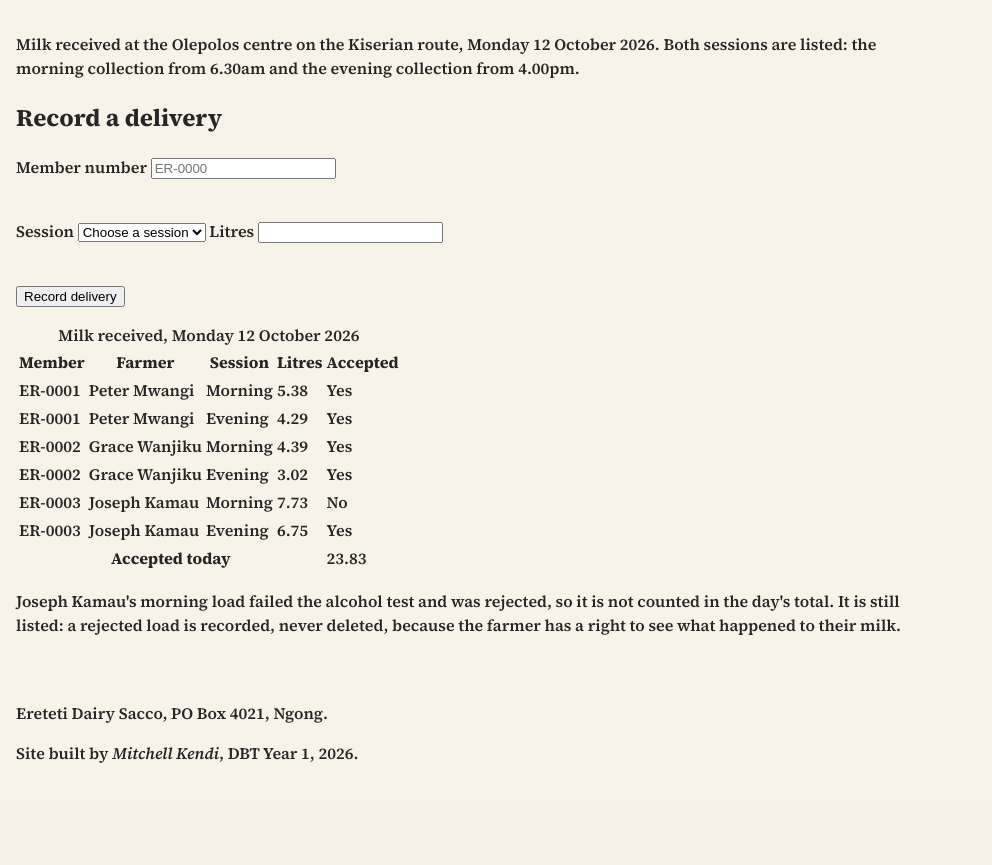
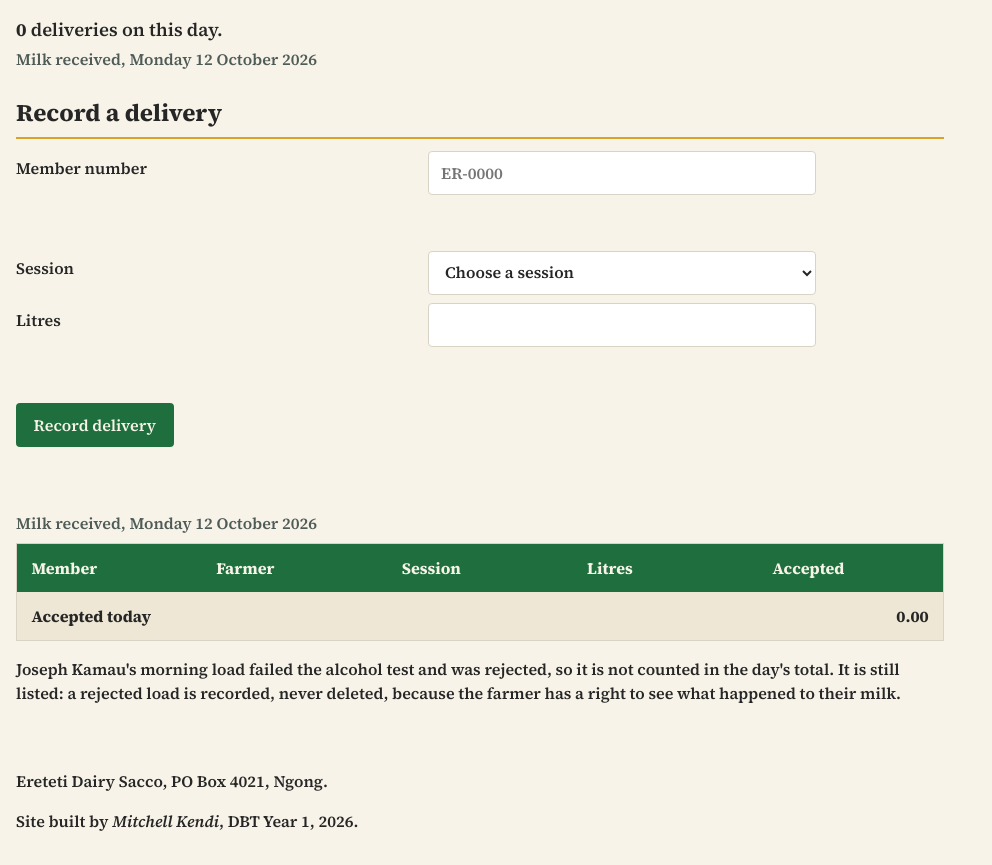
Before and after one commit to mitchelmureithi-web/ereteti-sacco-1, a PHP site: page /deliveries.php in a window 1280 px wide. Shown: the part 301-1166 px from the top of the page, without its empty margins (0-992 px from the left). Before the commit the page ends 1064 px from the top, so only its background shows below. Run offline with PHP 8.4, Linux system fonts and the light colour scheme; tables that the repository leaves empty or names only in its code hold one stand-in row (values such as "Sample post").

Commit message:
lab 5- routes and deliveries read from MYSQL

```diff
--- a/css/style.css
+++ b/css/style.css
@@ -106,3 +106,173 @@ margin: 0.25rem 0 0.75rem;
 input.invalid {
 border: 2px solid #B3261E;
 }
+
+.deliveries-page {
+    min-width: 0;
+}
+
+.delivery-count {
+    margin: 0 0 0.25rem;
+    font-size: 1.15rem;
+}
+
+.delivery-date {
+    margin: 0 0 1rem;
+    color: #4f5b57;
+}
+
+.deliveries-page h2 {
+    margin: 1.5rem 0 0.75rem;
+    border-bottom: 2px solid #d8a22b;
+    padding-bottom: 0.35rem;
+}
+
+#delivery-form {
+    display: grid;
+    grid-template-columns: minmax(8rem, 1fr) minmax(8rem, 1fr);
+    gap: 0.5rem 1.5rem;
+    align-items: start;
+    max-width: 50rem;
+    margin-bottom: 1.5rem;
+}
+
+#delivery-form label {
+    margin-top: 0.35rem;
+}
+
+#delivery-form input,
+#delivery-form select {
+    width: 100%;
+    min-height: 2.75rem;
+    padding: 0.55rem 0.75rem;
+    border: 1px solid #d8d3c5;
+    border-radius: 0.25rem;
+    background: #fff;
+    color: #262626;
+    font: inherit;
+}
+
+#delivery-form button {
+    grid-column: 1 / -1;
+    width: fit-content;
+    min-height: 2.75rem;
+    padding: 0.55rem 1.1rem;
+    border: 0;
+    border-radius: 0.25rem;
+    background: #1f6f3e;
+    color: #f7f3e8;
+    font: inherit;
+    cursor: pointer;
+}
+
+#delivery-form .message,
+#delivery-form #form-message {
+    grid-column: 1 / -1;
+}
+
+.table-scroll {
+    width: 100%;
+    overflow-x: auto;
+    margin-top: 1rem;
+}
+
+.table-scroll table {
+    width: 100%;
+    min-width: 38rem;
+    border-collapse: collapse;
+    table-layout: fixed;
+    background: #f7f3e8;
+    border: 1px solid #d8d3c5;
+}
+
+.table-scroll .member-column {
+    width: 20%;
+}
+
+.table-scroll .farmer-column {
+    width: 20%;
+}
+
+.table-scroll .session-column {
+    width: 20%;
+}
+
+.table-scroll .litres-column {
+    width: 20%;
+}
+
+.table-scroll .accepted-column {
+    width: 20%;
+}
+
+.table-scroll caption {
+    text-align: left;
+    margin: 0 0 0.5rem;
+    color: #4f5b57;
+}
+
+.table-scroll th,
+.table-scroll td {
+    padding: 0.75rem 0.9rem;
+    border-bottom: 1px solid #e5e1d6;
+    text-align: left;
+    vertical-align: middle;
+    overflow-wrap: anywhere;
+}
+
+.table-scroll thead th {
+    background: #1f6f3e;
+    color: #f7f3e8;
+    border-bottom: 0;
+    height: 3rem;
+    font-weight: 700;
+}
+
+.table-scroll tbody tr:nth-child(even) {
+    background: #fbf9f2;
+}
+
+.table-scroll tbody tr {
+    height: 3rem;
+}
+
+.table-scroll tbody td {
+    background: transparent;
+}
+
+.table-scroll td.no {
+    color: #b3261e;
+}
+
+.table-scroll tfoot {
+    background: #eee7d5;
+    font-weight: 700;
+}
+
+.table-scroll tfoot th,
+.table-scroll tfoot td {
+    border-bottom: 0;
+    height: 3rem;
+    padding-top: 0.75rem;
+    padding-bottom: 0.75rem;
+}
+
+.table-scroll tfoot td {
+    text-align: right;
+}
+
+@media (max-width: 700px) {
+    #delivery-form {
+        grid-template-columns: 1fr;
+    }
+
+    #delivery-form button,
+    #delivery-form .message,
+    #delivery-form #form-message {
+        grid-column: 1;
+    }
+
+    .table-scroll table {
+        min-width: 38rem;
+    }
+}
--- /dev/null
+++ b/db-check.php
@@ -0,0 +1,4 @@
+<?php
+require_once 'includes/db.php';
+echo 'Connected to the database.';
+?>
--- a/deliveries.php
+++ b/deliveries.php
@@ -1,12 +1,21 @@
 <?php
+require_once 'includes/db.php'; // 1 · CONNECT
 $page_title = 'Deliveries';
 include 'includes/header.php';
+// 2 · QUERY — every delivery on one day, with the farmer's number and name
+$sql = "SELECT f.member_no, f.first_name, f.last_name, d.session, d.litres, d.accepted
+FROM milk_delivery d
+JOIN farmer f ON f.farmer_id = d.farmer_id
+WHERE d.delivery_date = '2026-10-12'
+ORDER BY f.member_no, d.session";
+$result = mysqli_query($conn, $sql);
+$count = mysqli_num_rows($result);
 ?>
 
-  <main>
-    <p>Milk received at the Olepolos centre on the Kiserian route,
-    Monday 12 October 2026. Both sessions are listed: the morning
-    collection from 6.30am and the evening collection from 4.00pm.</p>
+  <main class="deliveries-page">
+    <p class="delivery-count"><strong><?php echo $count; ?></strong> deliveries on this day.</p>
+
+    <p class="delivery-date">Milk received, Monday 12 October 2026</p>
 
     <!-- Week 8: the clerk's form -->
     <h2>Record a delivery</h2>
@@ -38,66 +47,59 @@ include 'includes/header.php';
     <div class="table-scroll">
       <table>
         <caption>Milk received, Monday 12 October 2026</caption>
+        <colgroup>
+          <col class="member-column">
+          <col class="farmer-column">
+          <col class="session-column">
+          <col class="litres-column">
+          <col class="accepted-column">
+        </colgroup>
 
         <thead>
           <tr>
             <th scope="col">Member</th>
+
+
             <th scope="col">Farmer</th>
             <th scope="col">Session</th>
+
+
             <th scope="col">Litres</th>
             <th scope="col">Accepted</th>
           </tr>
         </thead>
 
         <tbody>
-          <tr>
-            <td>ER-0001</td>
-            <td>Peter Mwangi</td>
-            <td>Morning</td>
-            <td>5.38</td>
-            <td>Yes</td>
-          </tr>
-          <tr>
-            <td>ER-0001</td>
-            <td>Peter Mwangi</td>
-            <td>Evening</td>
-            <td>4.29</td>
-            <td>Yes</td>
-          </tr>
-          <tr>
-            <td>ER-0002</td>
-            <td>Grace Wanjiku</td>
-            <td>Morning</td>
-            <td>4.39</td>
-            <td>Yes</td>
-          </tr>
-          <tr>
-            <td>ER-0002</td>
-            <td>Grace Wanjiku</td>
-            <td>Evening</td>
-            <td>3.02</td>
-            <td>Yes</td>
-          </tr>
-          <tr>
-            <td>ER-0003</td>
-            <td>Joseph Kamau</td>
-            <td>Morning</td>
-            <td>7.73</td>
-            <td>No</td>
-          </tr>
-          <tr>
-            <td>ER-0003</td>
-            <td>Joseph Kamau</td>
-            <td>Evening</td>
-            <td>6.75</td>
-            <td>Yes</td>
-          </tr>
+          <?php
+// 3 · FETCH each row, and 4 · SHOW it as a table row
+  while ($row = mysqli_fetch_assoc($result)) {
+// the database stores 1 or 0; the page says Yes or No
+  if ($row['accepted'] == 1) {
+    $accepted = 'Yes';
+  } else {
+    $accepted = 'No';
+  }
+    echo '<tr>';
+    echo '<td>' . $row['member_no'] . '</td>';
+
+    echo '<td>' . $row['first_name'] . ' ' . $row['last_name'] . '</td>';
+
+
+    echo '<td>' . ucfirst(strtolower($row['session'])) . '</td>';
+
+
+    echo '<td>' . $row['litres'] . '</td>';
+
+    echo '<td class="' . strtolower($accepted) . '">' . $accepted . '</td>';
+    echo '</tr>';
+}
+?>
         </tbody>
 
         <tfoot>
           <tr>
             <th colspan="4" scope="row">Accepted today</th>
-            <td id="accepted-total">23.83</td>
+            <td id="accepted-total"></td>
           </tr>
         </tfoot>
       </table>
--- /dev/null
+++ b/includes/db.php
@@ -0,0 +1,5 @@
+<?php
+// includes/db.php — 1 · CONNECT, once, for every page that needs the database
+// XAMPP: the user is root, with no password
+$conn = mysqli_connect('localhost', 'root', '', 'ereteti_web');
+?>
--- a/index.php
+++ b/index.php
@@ -31,4 +31,4 @@ include 'includes/header.php';
     </section>
   </main>
 
-<?php include 'includes/footer.php'; ?>
+<?php include 'includes/footer.php'; ?>g
--- a/js/main.js
+++ b/js/main.js
@@ -1,5 +1,5 @@
-const litres = document.querySelector('.litres');
-const litresMessage = document.querySelector('.litres-message');
+const litres = document.querySelector('#litres');
+const litresMessage = document.querySelector('#litres-message');
 
 console.log(litres);
 console.log(litresMessage);
@@ -100,8 +100,8 @@ if (totalCell) {
     let total = 0;
     for (const row of rows) {
         const cells = row.querySelectorAll('td');
-        if (cells[3].textContent === 'Yes') {
-            total = total + Number(cells[4].textContent);
+        if (cells.length === 5 && cells[4].textContent.trim() === 'Yes') {
+            total = total + Number(cells[3].textContent);
         }
     }
     totalCell.textContent = total.toFixed(2);
```
Also changed, not shown: routes.php (+18 -10 lines).
